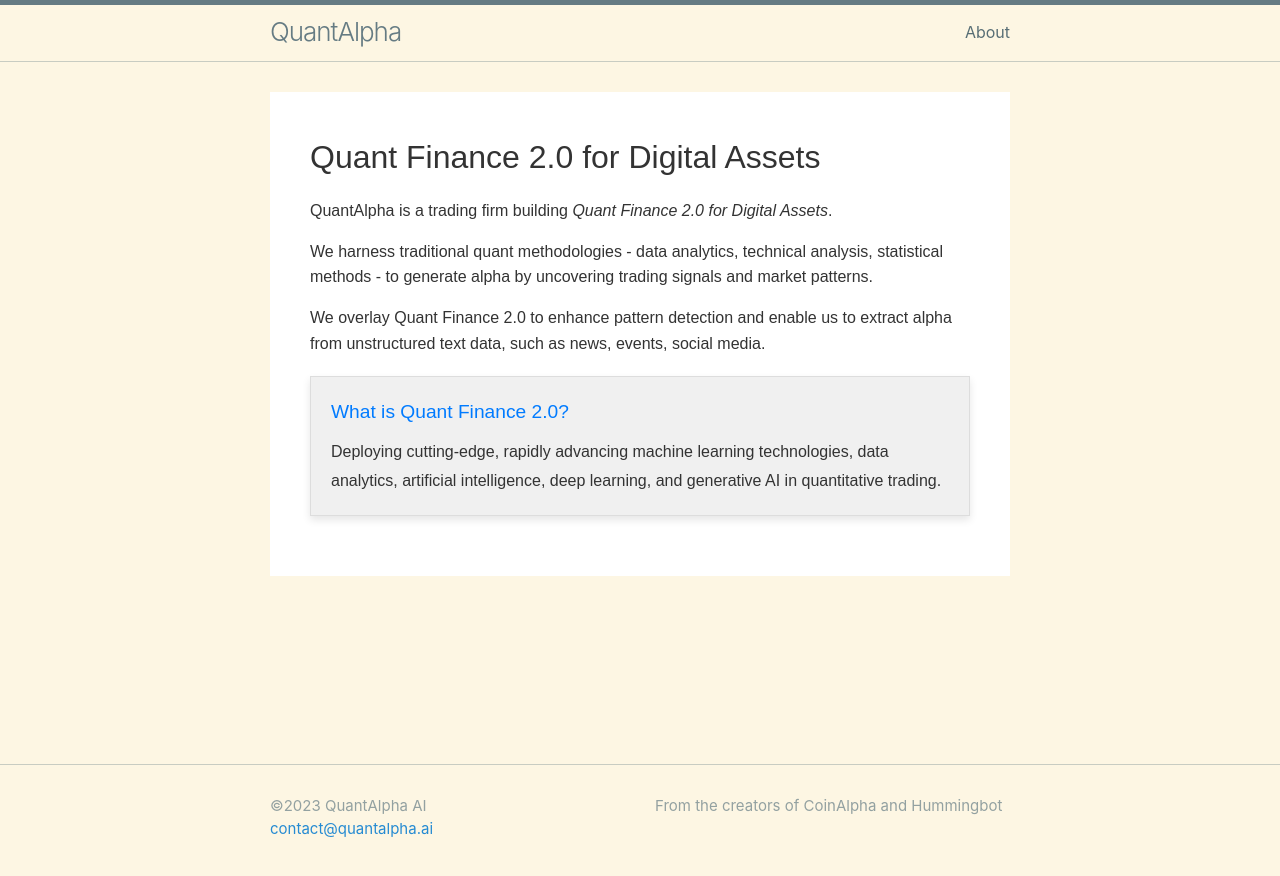
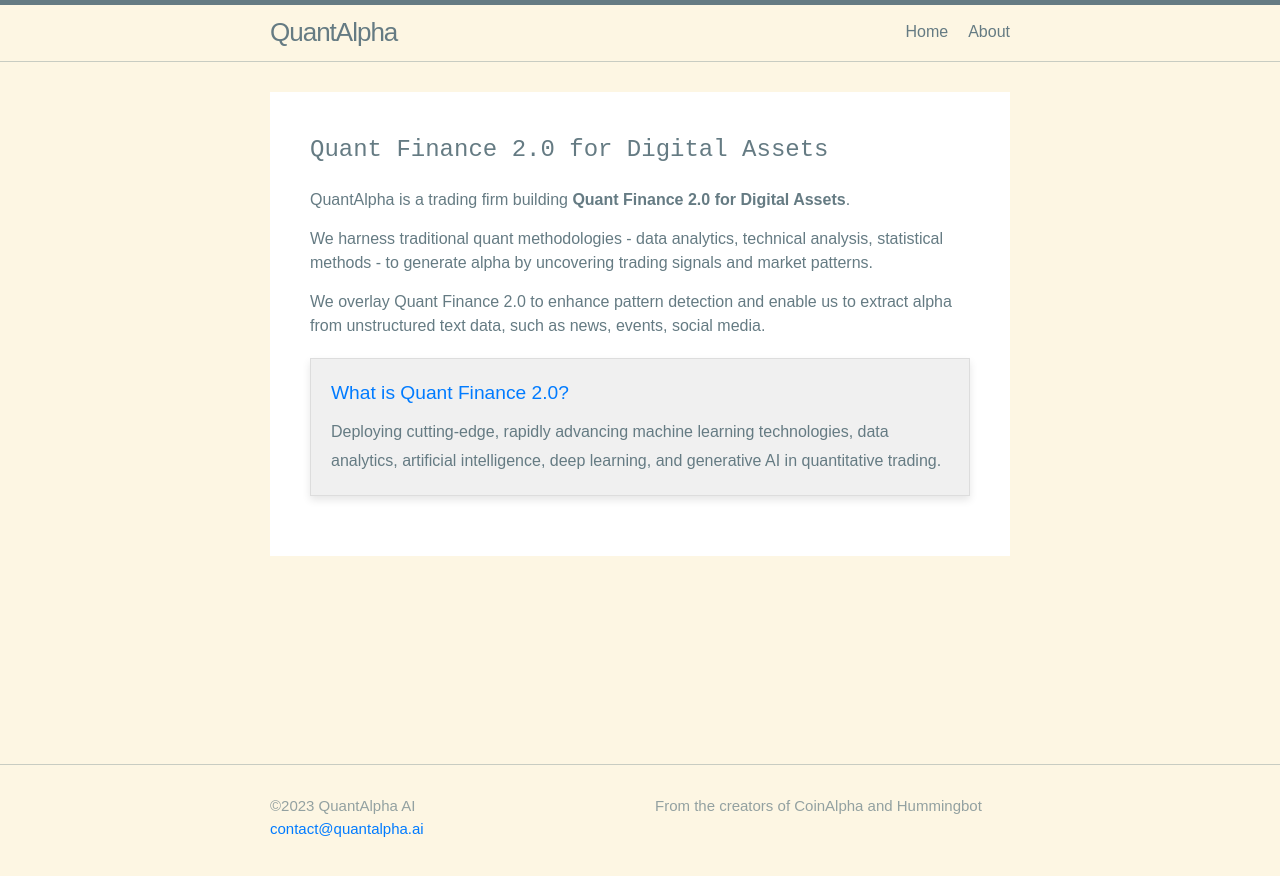
Before and after one commit to quantalpha-ai/quantalpha-ai.github.io, a Jekyll site: the page built from index.markdown, in a window 1280 px wide. Shown: the top 876 px of the page. Built offline with Jekyll 4.4.1, drawn with Linux system fonts in a browser that asks for light colours.

Commit message:
(styling) edit styling

```diff
--- a/_config.yml
+++ b/_config.yml
@@ -61,6 +61,7 @@
 # If you want to link only specific pages in your header, use this and add the path to the pages
 # in order as they should show up.
 header_pages:
+  - index.markdown
   - about.markdown
 
 # Set to `true` to show excerpts on the homepage.
@@ -76,7 +77,7 @@
   # solarized-light	   Light variant of solarized color scheme.
   # solarized-dark	   Dark variant of solarized color scheme.
   # solarized	         Adaptive skin for solarized color scheme skins.
-  skin: solarized
+  skin: solarized-light
 
   # Minima date format.
   # The default value is "%b %d, %Y" (e.g. Nov 14, 2023)
--- a/_sass/minima/_custom-styles.scss
+++ b/_sass/minima/_custom-styles.scss
@@ -1,53 +1,173 @@
-// Placeholder to allow defining custom styles that override everything else.
-// (Use `_sass/minima/custom-variables.scss` to override variable defaults)
+/* Bloomberg Color Variables */
+$darkBackgroundBloomberg: #000;
+$textLightBloomberg: #fff;
+$bloombergRedBloomberg: #dc0a2d;
+$darkBlueBloomberg: #001f3f;
+$lightGrayBloomberg: #e0e0e0;
 
-/* _sass/latex.scss */
+/* Solarized Light Color Variables */
+$darkBackgroundSolarized: #fdf6e3;
+$textLightSolarized: #657b83;
+$bloombergRedSolarized: #007bff;
+$darkBlueSolarized: #073642;
+$darkBlueSolarized: #fff;
+$lightGraySolarized: #eee8d5;
 
-.latex-document {
-    font-family: 'Computer Modern', sans-serif;
-    font-size: 16px;
-    line-height: 1.6;
-    color: #333;
-    background-color: #fff; /* Update background color for a cleaner look */
-    padding: 40px; /* Increase padding for more spacing */
+/* Alternate Colors for LaTeX Blocks */
+$latexBackgroundColor: #f0f0f0;
+$latexBorderColor: #ddd;
+$latexPadding: 20px;
+$latexMargin: 20px 0;
+$latexBoxShadow: 0 4px 8px rgba(0, 0, 0, 0.1);
+$latexHeadingColor: #dc0a2d;
+
+/* Toggle between Bloomberg and Solarized Light Color Scheme */
+$useSolarizedLight: true;
+
+/* Use Color Scheme */
+$darkBackground: if($useSolarizedLight, $darkBackgroundSolarized, $darkBackgroundBloomberg);
+$textLight: if($useSolarizedLight, $textLightSolarized, $textLightBloomberg);
+$bloombergRed: if($useSolarizedLight, $bloombergRedSolarized, $bloombergRedBloomberg);
+$darkBlue: if($useSolarizedLight, $darkBlueSolarized, $darkBlueBloomberg);
+$lightGray: if($useSolarizedLight, $lightGraySolarized, $lightGrayBloomberg);
+
+/* Alternate Colors for LaTeX Blocks */
+.latex-block {
+  background-color: $latexBackgroundColor;
+  border: 1px solid $latexBorderColor;
+  padding: $latexPadding;
+  margin: $latexMargin;
+  box-shadow: $latexBoxShadow;
+
+  h3 {
+    font-size: 1.2em;
+    margin-bottom: 10px;
+    color: if($useSolarizedLight, $bloombergRedSolarized, $latexHeadingColor);
   }
 
-  .latex-block {
-    background-color: #f0f0f0;
-    border: 1px solid #ddd;
-    padding: 20px; /* Adjust spacing */
-    margin: 20px 0; /* Adjust spacing */
-    box-shadow: 0 4px 8px rgba(0, 0, 0, 0.1); /* Add a subtle shadow for depth */
-  }
-
-  .latex-block h3 {
-    font-size: 1.2em;
-    margin-bottom: 10px; /* Adjust spacing */
-    color: #007bff; /* Change heading color for emphasis */
-  }
-
-  .latex-block p {
+  p {
     margin: 0; /* Remove paragraph margin to reduce spacing */
     line-height: 1.8; /* Adjust line height for better readability */
+    color: $textLightSolarized; /* Ensure consistent text color */
   }
+}
 
+/* Color Scheme */
+body {
+  background-color: $darkBackground;
+  color: $textLight;
+}
 
-  /* _sass/about.scss */
+a {
+  color: $bloombergRed;
+}
 
-.about-page {
-    font-family: 'Arial', sans-serif;
-    font-size: 18px;
-    line-height: 1.8;
-    color: #333;
-    background-color: #f8f8f8;
-    padding: 40px;
+/* Typography */
+body {
+  font-family: 'Arial', sans-serif;
+}
+
+/* Layout */
+.header,
+.footer {
+  background-color: $darkBlue;
+  color: $textLight;
+}
+
+.main-content {
+  max-width: 1200px;
+  margin: 0 auto;
+}
+
+/* Specific Components */
+table {
+  border-collapse: collapse;
+  width: 100%;
+}
+
+td, th {
+  border: 1px solid #ddd;
+  padding: 8px;
+  text-align: left;
+}
+
+/* Custom Styles for Lightening Header Links */
+.site-header .site-title,
+.site-header .page-link {
+  color: $textLight;
+}
+
+/* General Styling */
+.hero-section {
+  background-color: $darkBlue;
+  color: $textLight;
+  padding: 40px;
+}
+
+.hero-title {
+  font-size: 1.5em;
+  margin-bottom: 20px;
+}
+
+.hero-description {
+  font-size: 1em;
+}
+
+.hero-subtitle {
+  font-size: 1.2em;
+  margin-bottom: 10px;
+}
+
+/* Custom Styles for Typing Animation */
+@keyframes typing {
+  from {
+    width: 0;
   }
+  to {
+    width: 100%;
+  }
+}
 
-  .about-page a {
-    color: #007bff;
-    text-decoration: none;
+@keyframes blink {
+  50% {
+    border-color: transparent;
+  }
+}
 
-    &:hover {
-      text-decoration: underline;
-    }
+#typing-container {
+  display: flex;
+  align-items: center;
+}
+
+#typing-text {
+  font-family: 'Courier New', monospace;
+  overflow: hidden;
+  white-space: nowrap;
+  display: inline-block;
+  animation: typing 3s steps(40, end) forwards, blink 0.7s step-end infinite;
+}
+
+#typing-cursor {
+  animation: blinkCursor 1s step-end infinite;
+  color: $textLight;
+  display: inline-block;
+  width: 8px; /* Adjust the width of the cursor */
+  height: 2px; /* Adjust the height of the cursor */
+  background-color: $textLight; /* Ensure the cursor is white */
+  margin-left: 2px; /* Adjust the spacing between text and cursor */
+  transform: translateY(7px); /* Move the cursor down by 2px to look like an underscore */
+}
+
+@keyframes blinkCursor {
+  50% {
+    opacity: 0;
   }
+}
+
+/* Custom Styles for Typing Animation (Mobile) */
+@media screen and (max-width: 600px) {
+  #typing-text,
+  #typing-cursor {
+    font-size: 0.8em;
+  }
+}
--- a/index.markdown
+++ b/index.markdown
@@ -1,15 +1,27 @@
 ---
 layout: home
+title: Home
 ---
 
-<div class="latex-document">
-  <h1>Quant Finance 2.0 for Digital Assets</h1>
+<div class="hero-section">
+  <h1 class="hero-title">
+    <span id="typing-container">
+      <span id="typing-text">Quant Finance 2.0 for Digital Assets</span>
+      <span id="typing-cursor" class="cursor"></span>
+    </span>
+  </h1>
 
-  <p>QuantAlpha is a trading firm building <i>Quant Finance 2.0 for Digital Assets</i>.</p>
+  <p>
+    QuantAlpha is a trading firm building <strong>Quant Finance 2.0 for Digital Assets</strong>.
+  </p>
 
-  <p>We harness traditional quant methodologies - data analytics, technical analysis, statistical methods - to generate alpha by uncovering trading signals and market patterns.</p>
+  <p>
+    We harness traditional quant methodologies - data analytics, technical analysis, statistical methods - to generate alpha by uncovering trading signals and market patterns.
+  </p>
 
-  <p>We overlay Quant Finance 2.0 to enhance pattern detection and enable us to extract alpha from unstructured text data, such as news, events, social media.</p>
+  <p>
+    We overlay Quant Finance 2.0 to enhance pattern detection and enable us to extract alpha from unstructured text data, such as news, events, social media.
+  </p>
 
   <div class="latex-block">
     <h3>What is Quant Finance 2.0?</h3>
```
Also changed, not shown: about.markdown (+12 -4 lines).
